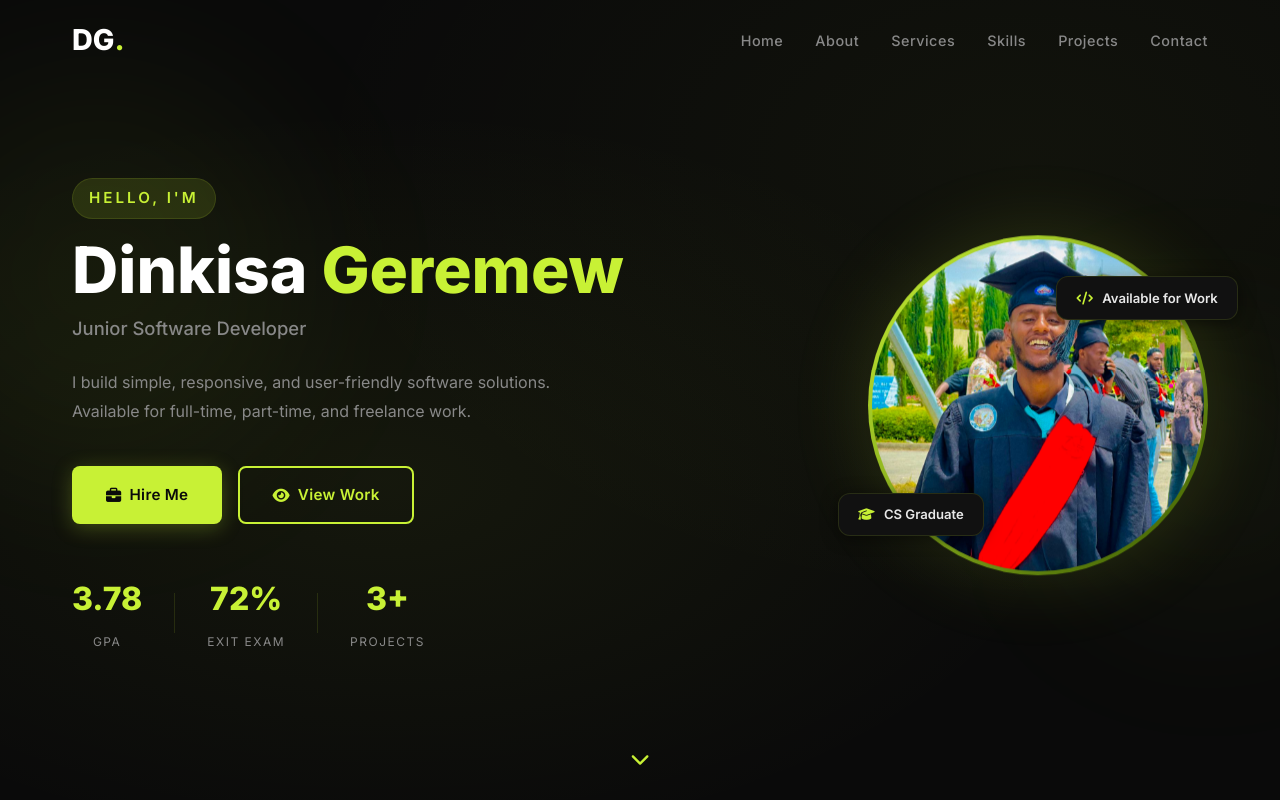
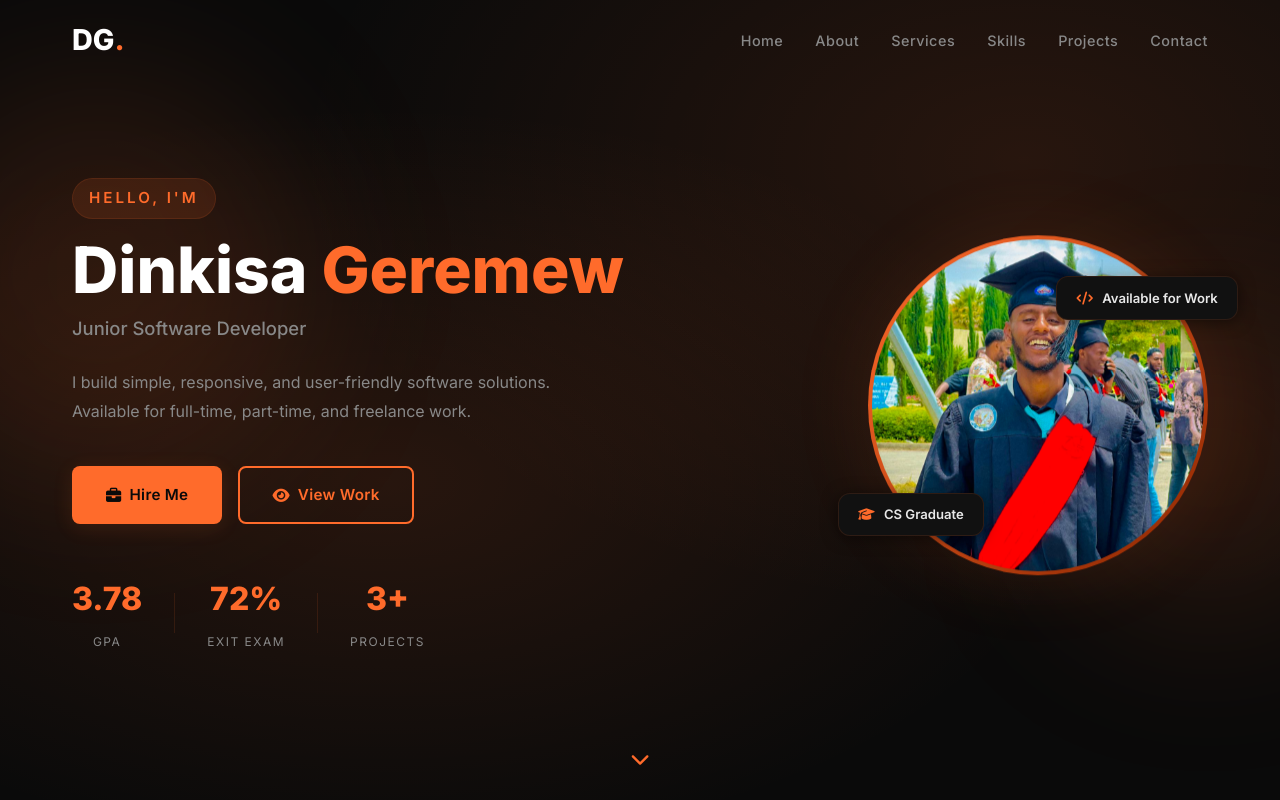
Before and after one commit to DinkisaGeremew/portfolio, a website: page index.html in a window 1280 px wide. Shown: the top 800 px of the page. Drawn offline with Linux system fonts and the light colour scheme.

Commit message:
change accent color to orange

```diff
--- a/style.css
+++ b/style.css
@@ -2,19 +2,19 @@
 *, *::before, *::after { margin: 0; padding: 0; box-sizing: border-box; }
 
 :root {
-  --primary: #c8f135;
-  --primary-dark: #a8d420;
-  --primary-glow: rgba(200,241,53,0.12);
+  --primary: #ff6b2b;
+  --primary-dark: #e55a1f;
+  --primary-glow: rgba(255,107,43,0.12);
   --bg: #0a0a0a;
   --bg2: #0f0f0f;
   --bg3: #141414;
   --card: #111111;
-  --border: rgba(200,241,53,0.12);
+  --border: rgba(255,107,43,0.12);
   --text: #e8e8e8;
   --text-muted: #888888;
   --white: #ffffff;
-  --gradient: linear-gradient(135deg, #c8f135, #7fff00);
-  --shadow: 0 8px 40px rgba(200,241,53,0.1);
+  --gradient: linear-gradient(135deg, #ff6b2b, #7fff00);
+  --shadow: 0 8px 40px rgba(255,107,43,0.12);
   --shadow-sm: 0 2px 16px rgba(0,0,0,0.5);
   --radius: 12px;
   --transition: 0.3s ease;
@@ -79,8 +79,8 @@ img { max-width: 100%; }
 }
 .hero::before {
   content: ''; position: absolute; inset: 0;
-  background: radial-gradient(ellipse at 30% 60%, rgba(200,241,53,0.06) 0%, transparent 55%),
-              radial-gradient(ellipse at 80% 20%, rgba(200,241,53,0.04) 0%, transparent 50%);
+  background: radial-gradient(ellipse at 30% 60%, rgba(255,107,43,0.12) 0%, transparent 55%),
+              radial-gradient(ellipse at 80% 20%, rgba(255,107,43,0.12) 0%, transparent 50%);
 }
 .hero-bg { position: absolute; inset: 0; }
 .hero-content {
@@ -121,9 +121,9 @@ img { max-width: 100%; }
 }
 .btn-primary {
   background: var(--primary); color: #0a0a0a;
-  box-shadow: 0 4px 20px rgba(200,241,53,0.25);
+  box-shadow: 0 4px 20px rgba(255,107,43,0.12);
 }
-.btn-primary:hover { background: var(--primary-dark); transform: translateY(-2px); box-shadow: 0 8px 30px rgba(200,241,53,0.35); }
+.btn-primary:hover { background: var(--primary-dark); transform: translateY(-2px); box-shadow: 0 8px 30px rgba(255,107,43,0.12); }
 .btn-outline { border-color: var(--primary); color: var(--primary); background: transparent; }
 .btn-outline:hover { background: var(--primary); color: #0a0a0a; transform: translateY(-2px); }
 .btn-full { width: 100%; justify-content: center; }
@@ -140,8 +140,8 @@ img { max-width: 100%; }
 }
 .avatar-ring {
   width: 340px; height: 340px; border-radius: 50%;
-  background: linear-gradient(135deg, #c8f135, #3a5a00);
-  padding: 4px; box-shadow: 0 0 80px rgba(200,241,53,0.15);
+  background: linear-gradient(135deg, #ff6b2b, #8b2500);
+  padding: 4px; box-shadow: 0 0 80px rgba(255,107,43,0.12);
   animation: float 4s ease-in-out infinite;
 }
 @keyframes float { 0%,100%{transform:translateY(0)} 50%{transform:translateY(-16px)} }
@@ -364,7 +364,7 @@ img { max-width: 100%; }
   transform-style: preserve-3d;
   transition: transform 0.15s ease, box-shadow 0.15s ease;
 }
-.tilt-card:hover { box-shadow: 0 20px 60px rgba(200,241,53,0.15); }
+.tilt-card:hover { box-shadow: 0 20px 60px rgba(255,107,43,0.12); }
 
 /* Floating orbs background */
 .orb {
@@ -373,13 +373,13 @@ img { max-width: 100%; }
 }
 .orb-1 {
   width: 400px; height: 400px;
-  background: rgba(200,241,53,0.05);
+  background: rgba(255,107,43,0.12);
   top: 10%; left: -100px;
   animation: orbFloat 8s ease-in-out infinite;
 }
 .orb-2 {
   width: 300px; height: 300px;
-  background: rgba(200,241,53,0.04);
+  background: rgba(255,107,43,0.12);
   bottom: 20%; right: -80px;
   animation: orbFloat 10s ease-in-out infinite reverse;
 }
@@ -395,7 +395,7 @@ img { max-width: 100%; }
 .glow-hover::after {
   content: ''; position: absolute; inset: 0;
   border-radius: inherit;
-  background: radial-gradient(circle at var(--mx,50%) var(--my,50%), rgba(200,241,53,0.08) 0%, transparent 60%);
+  background: radial-gradient(circle at var(--mx,50%) var(--my,50%), rgba(255,107,43,0.12) 0%, transparent 60%);
   opacity: 0; transition: opacity 0.3s ease; pointer-events: none;
 }
 .glow-hover:hover::after { opacity: 1; }
```
